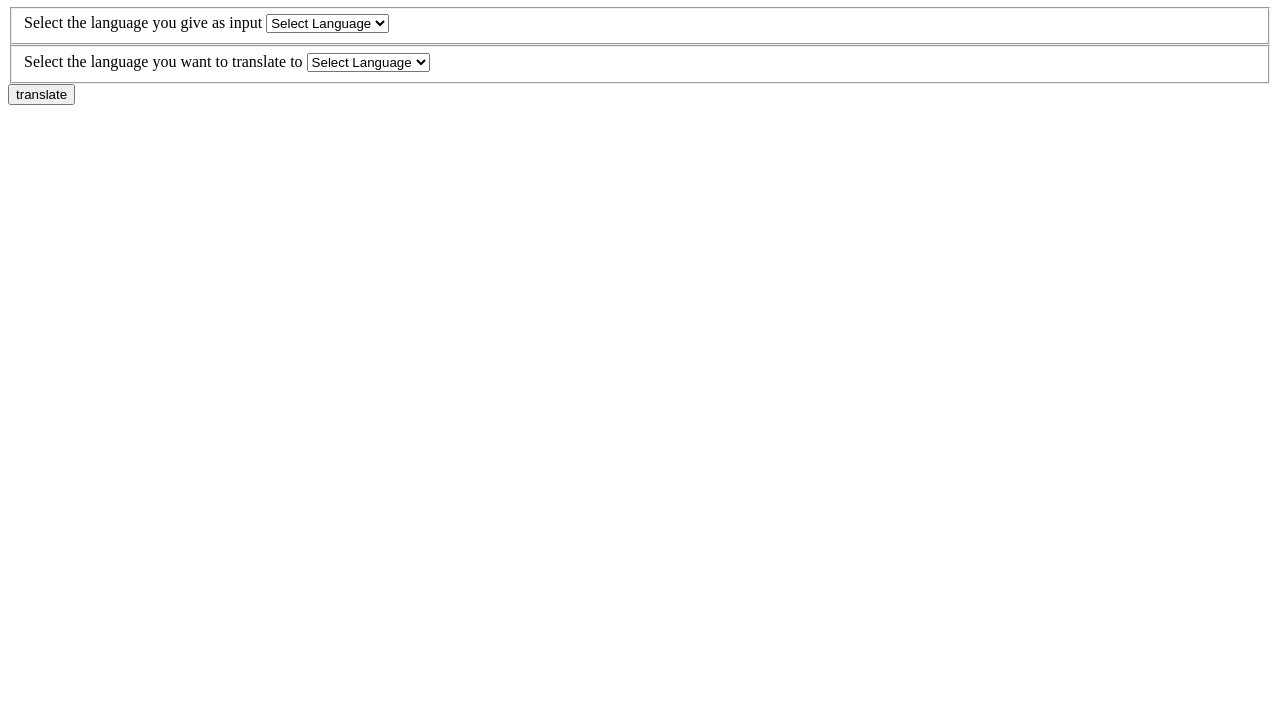
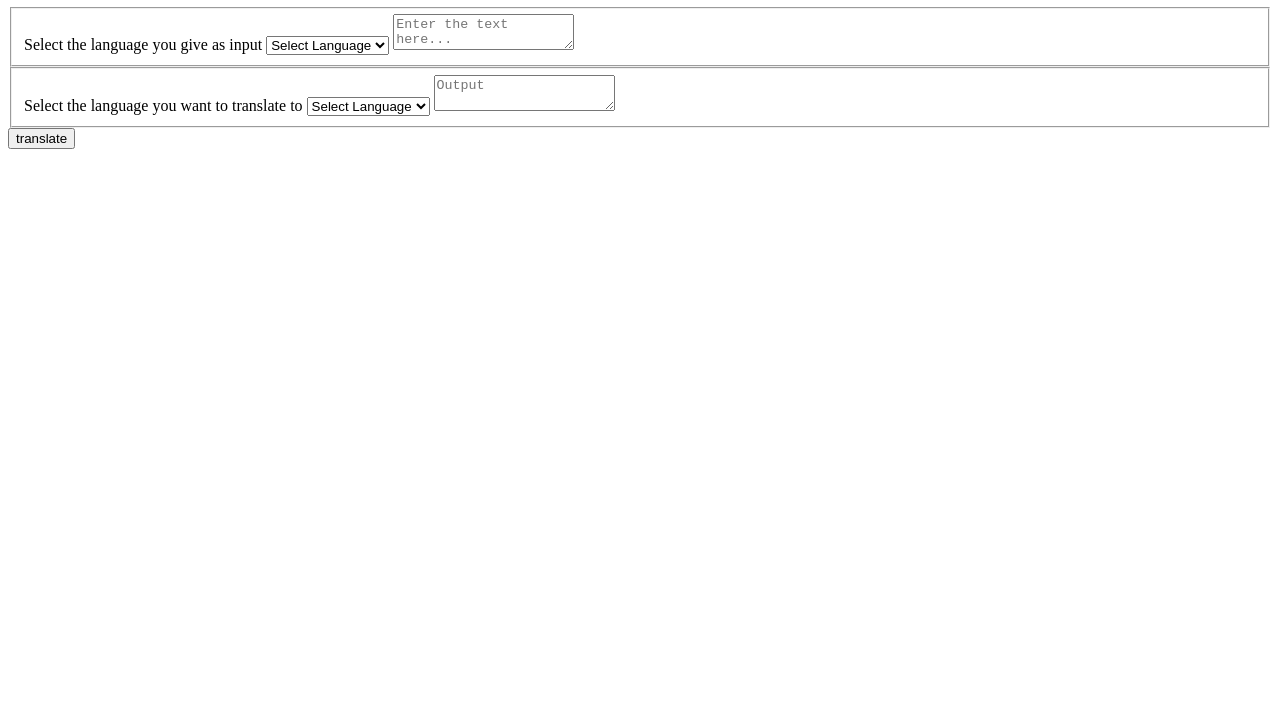
Before and after one commit to yuvii-b/GIT_Projects, a plain HTML site: page index.html in a window 1280 px wide. Shown: the part 73-800 px from the top of the page. Drawn offline with Linux system fonts and the light colour scheme.

Commit message:
Added text area

```diff
--- a/index.html
+++ b/index.html
@@ -17,6 +17,7 @@
                     <option>English</option>
                     <option>Hindi</option>
                 </select>
+                <textarea placeholder="Enter the text here..."></textarea>
             </div>
         </fieldset>
         <fieldset>
@@ -28,6 +29,7 @@
                     <option>English</option>
                     <option>Hindi</option>
                 </select>
+                <textarea placeholder="Output"></textarea>
             </div>
         </fieldset>
         <button type="submit">translate</button>
```
